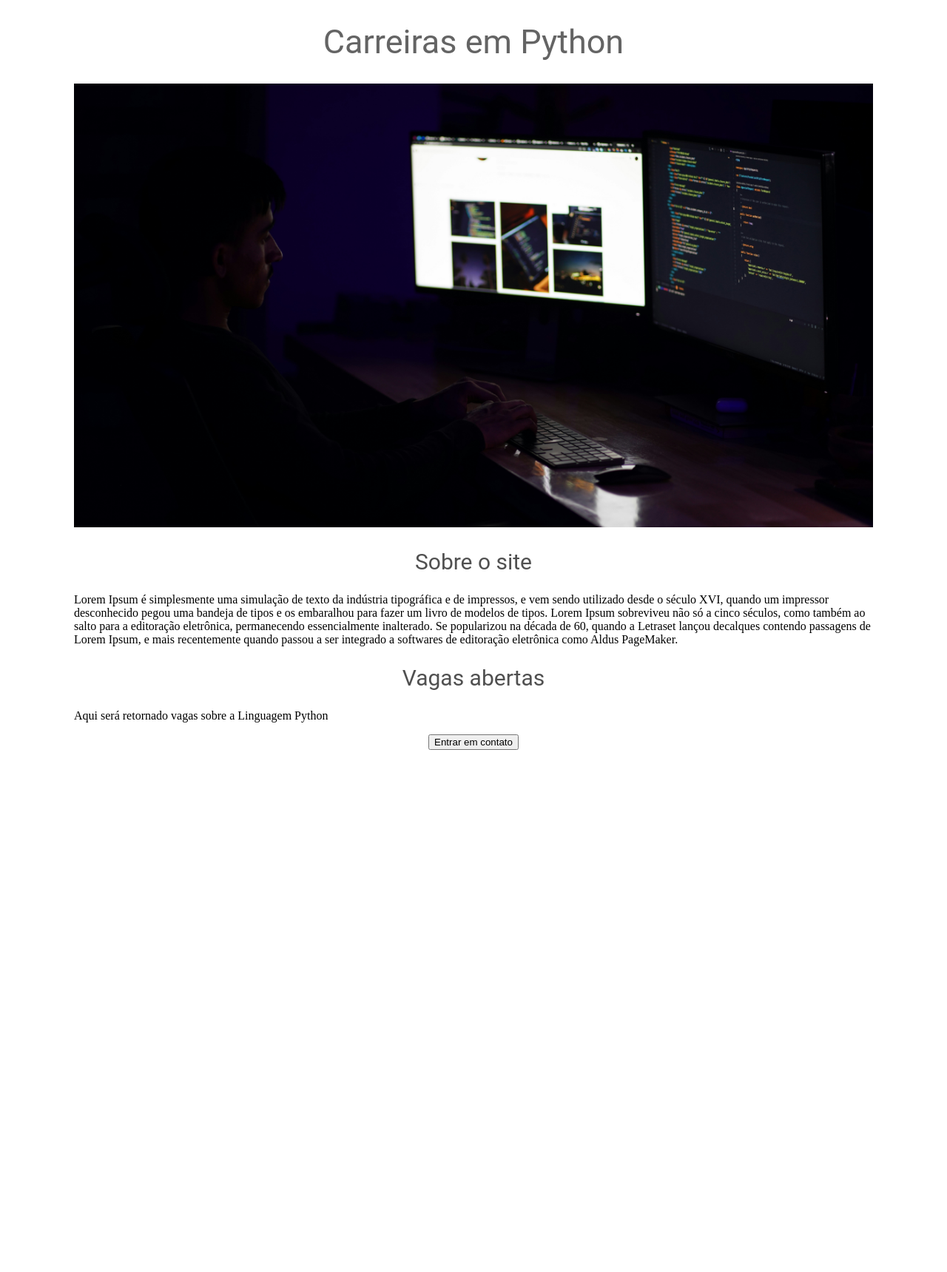
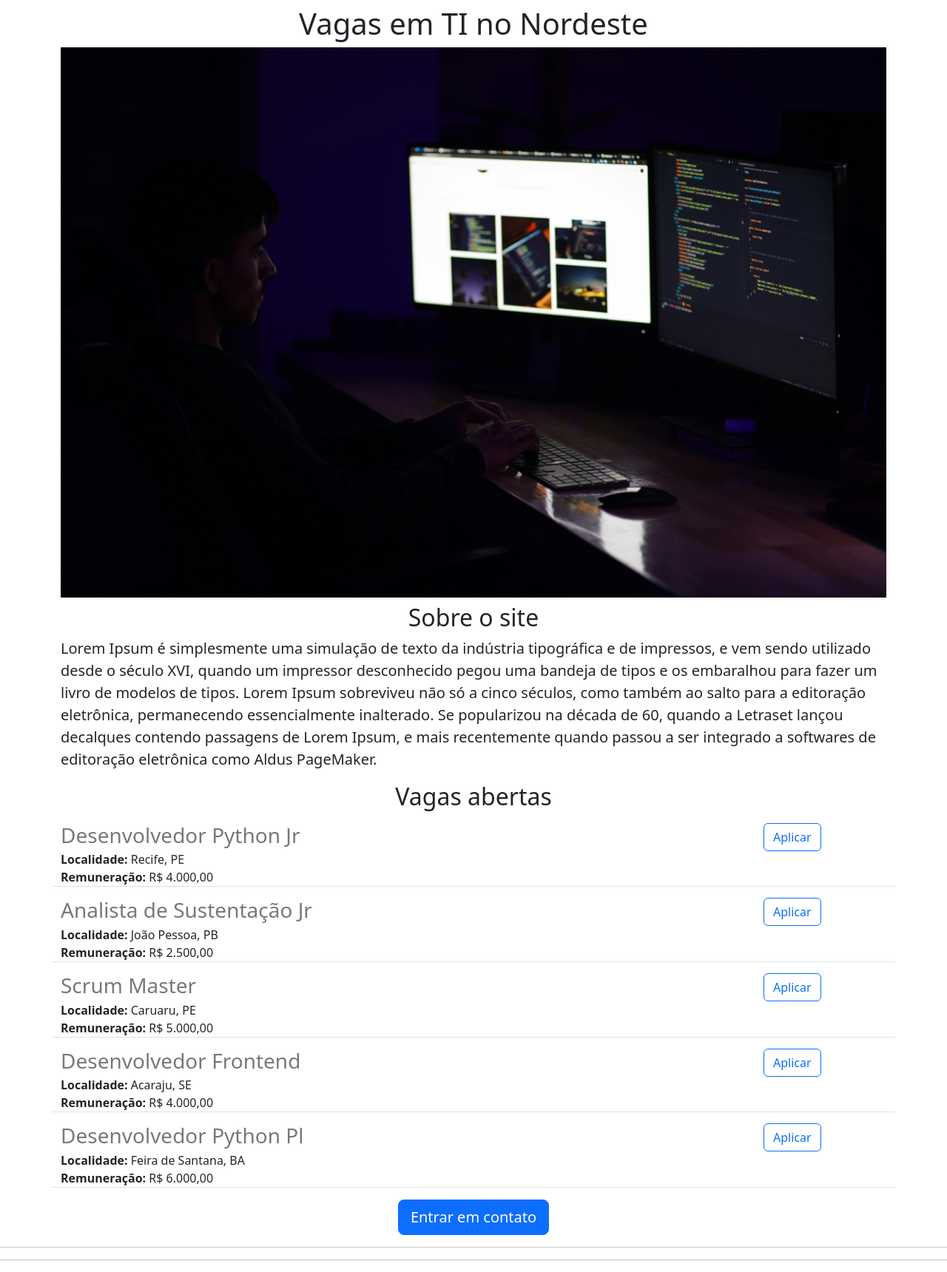
Before and after one commit to renatovaz92/Python-Carreiras, a Flask app: page / in a window 1280 px wide. Shown: the whole page at 74% size. Before the commit the page ends 1014 px from the top, so only its background shows below. Run offline with Flask 3, Linux system fonts and the light colour scheme.

Commit message:
Adicionando listagem de vagas e endpoint vagas

```diff
--- a/app.py
+++ b/app.py
@@ -1,11 +1,43 @@
-from flask import Flask, render_template, request, redirect, url_for, session
+from flask import Flask, render_template, request, redirect, url_for, session, jsonify
 
 app = Flask(__name__)
+
+VAGAS = [{
+    'id': 1,
+    'titulo': 'Desenvolvedor Python Jr',
+    'localidade': 'Recife, PE',
+    'salario': 'R$ 4.000,00'
+}, {
+    'id': 2,
+    'titulo': 'Analista de Sustentação Jr',
+    'localidade': 'João Pessoa, PB',
+    'salario': 'R$ 2.500,00'
+}, {
+    'id': 3,
+    'titulo': 'Scrum Master',
+    'localidade': 'Caruaru, PE',
+    'salario': 'R$ 5.000,00'
+}, {
+    'id': 4,
+    'titulo': 'Desenvolvedor Frontend',
+    'localidade': 'Acaraju, SE',
+    'salario': 'R$ 4.000,00'
+}, {
+    'id': 5,
+    'titulo': 'Desenvolvedor Python Pl',
+    'localidade': 'Feira de Santana, BA',
+    'salario': 'R$ 6.000,00'
+}]
 
 
 @app.route('/')
 def hello():
-  return render_template("home.html")
+  return render_template("home.html", vagas=VAGAS)
+
+
+@app.route('/vagas')
+def lista_vagas():
+  return jsonify(VAGAS)
 
 
 if __name__ == "__main__":
--- a/templates/home.html
+++ b/templates/home.html
@@ -6,26 +6,36 @@
     <meta http-equiv="X-UA-Compatible" content="IE=edge">
     <meta name="viewport" content="width=device-width, initial-scale=1">
     <title>Home</title>
-    <link rel="stylesheet" href="{{url_for('static', filename='estilo.css')}}"}}">
+    <link rel="stylesheet" href="https://cdn.jsdelivr.net/npm/bootstrap@5.3.3/dist/css/bootstrap.min.css" integrity="sha384-QWTKZyjpPEjISv5WaRU9OFeRpok6YctnYmDr5pNlyT2bRjXh0JMhjY6hW+ALEwIH" crossorigin="anonymous">
+
 
   </head>
   <body>
-    <div id="container">
-      <h1>
-        Carreiras em Python
+    <div class="container">
+      <h1 class="text-center mt-2 mb-2">
+        Vagas em TI no Nordeste
       </h1>
-      <img id="banner" src="{{url_for('static', filename='carreira.jpg')}}"/>
-      <h2>Sobre o site</h2>
-      <p>
+      <img class="img-fluid" src="{{url_for('static', filename='carreira.jpg')}}"/>
+      <h2 class="text-center mt-2">Sobre o site</h2>
+      <p class="lead">
         Lorem Ipsum é simplesmente uma simulação de texto da indústria tipográfica e de impressos, e vem sendo utilizado desde o século XVI, quando um impressor desconhecido pegou uma bandeja de tipos e os embaralhou para fazer um livro de modelos de tipos. Lorem Ipsum sobreviveu não só a cinco séculos, como também ao salto para a editoração eletrônica, permanecendo essencialmente inalterado. Se popularizou na década de 60, quando a Letraset lançou decalques contendo passagens de Lorem Ipsum, e mais recentemente quando passou a ser integrado a softwares de editoração eletrônica como Aldus PageMaker.
       </p>
-      <h2>Vagas abertas</h2>
-      <p>Aqui será retornado vagas sobre a Linguagem Python</p>
-      <div style="text-align: center;">
-        <button>Entrar em contato</button>
+      <h2 class="text-center">Vagas abertas</h2>
+      <p>{% for vaga in vagas %}
+            {% include 'includes/vagas_item.html'%}
+
+        {% endfor %}
+
+
+
+      </p>
+      <div class="text-center">
+        <button class="btn btn-primary btn-lg"">Entrar em contato</button>
       </div>
 
     </div>
+    <hr>
+    <hr>
 
   </body>
 </html>
--- /dev/null
+++ b/templates/includes/vagas_item.html
@@ -0,0 +1,19 @@
+<div class="row border-bottom"style="margin-bottom: 15px">
+    <div class="col-10">
+            <h3 style="color: rgb(120, 120, 120); margin-bottom: 4px;">
+              {{vaga.titulo}}
+            </h3>
+            <div>
+              <strong>Localidade: </strong>{{vaga.localidade}}
+            </div>
+            <div>
+            <strong>Remuneração: </strong>{{vaga.salario}}
+            </div>
+
+    </div>
+    <div class="col-2">
+        <button type="button" class="btn btn-outline-primary">Aplicar</button>
+    </div>
+
+
+</div>
```
